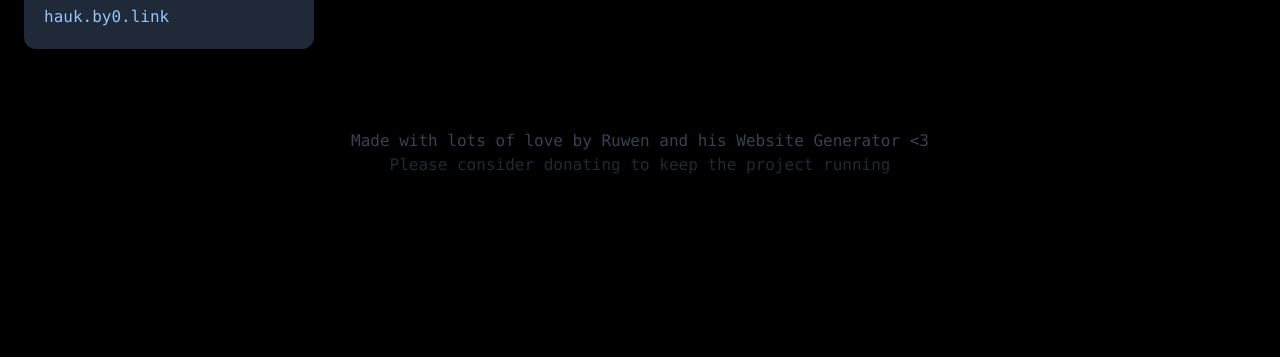
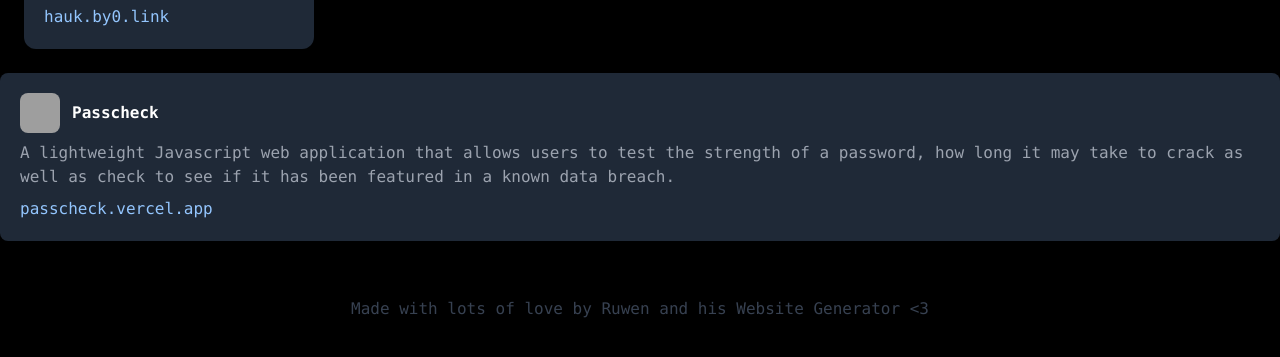
Before and after one commit to EinfachRuwen/hub.by0.link, a plain HTML site: page web/index.html in a window 1280 px wide. Shown: the part 411-768 px from the top of the page. Drawn offline with nearby package versions, Linux system fonts and the light colour scheme; grey boxes are pictures that could not be loaded.

Commit message:
Update index.html

```diff
--- a/web/index.html
+++ b/web/index.html
@@ -55,9 +55,20 @@
         </div>
     </div>
 
+    <div class="card bg-gray-100 rounded-lg bg-gray-800 hover:shadow-xl p-5 content-around" onclick="window.open('https://passcheck.byzero.dev')">   <!-- Put your Website Link here-->
+                <div class="flex">
+                    <img src="https://i.imgur.com/0ZFODZa.png" class="rounded-lg w-10 h-10"><span class="font-bold ml-3 mt-2">Passcheck</span> <!-- Put your Fiel image and your field name Link here-->
+                </div>
+                <p class="text-gray-400 mt-2">
+                    A lightweight Javascript web application that allows users to test the strength of a password, how long it may take to crack as well as check to see if it has been featured in a known data breach.  <!-- Put your Description here-->
+                </p>
+                <p class="text-blue-300 mt-2">
+                    passcheck.vercel.app      <!-- Put your Link here-->
+                </p>
+		</div>
+
     <footer class="text-gray-700 text-center mt-10 p-4">
         <p class="cursor-pointer" onclick="window.open('https://by0.link')">Made with lots of love by Ruwen and his Website Generator <3</p>
-        <p class="text-gray-800">Please consider donating to keep the project running</p>
     </footer>
 </body>
 </html>
```
